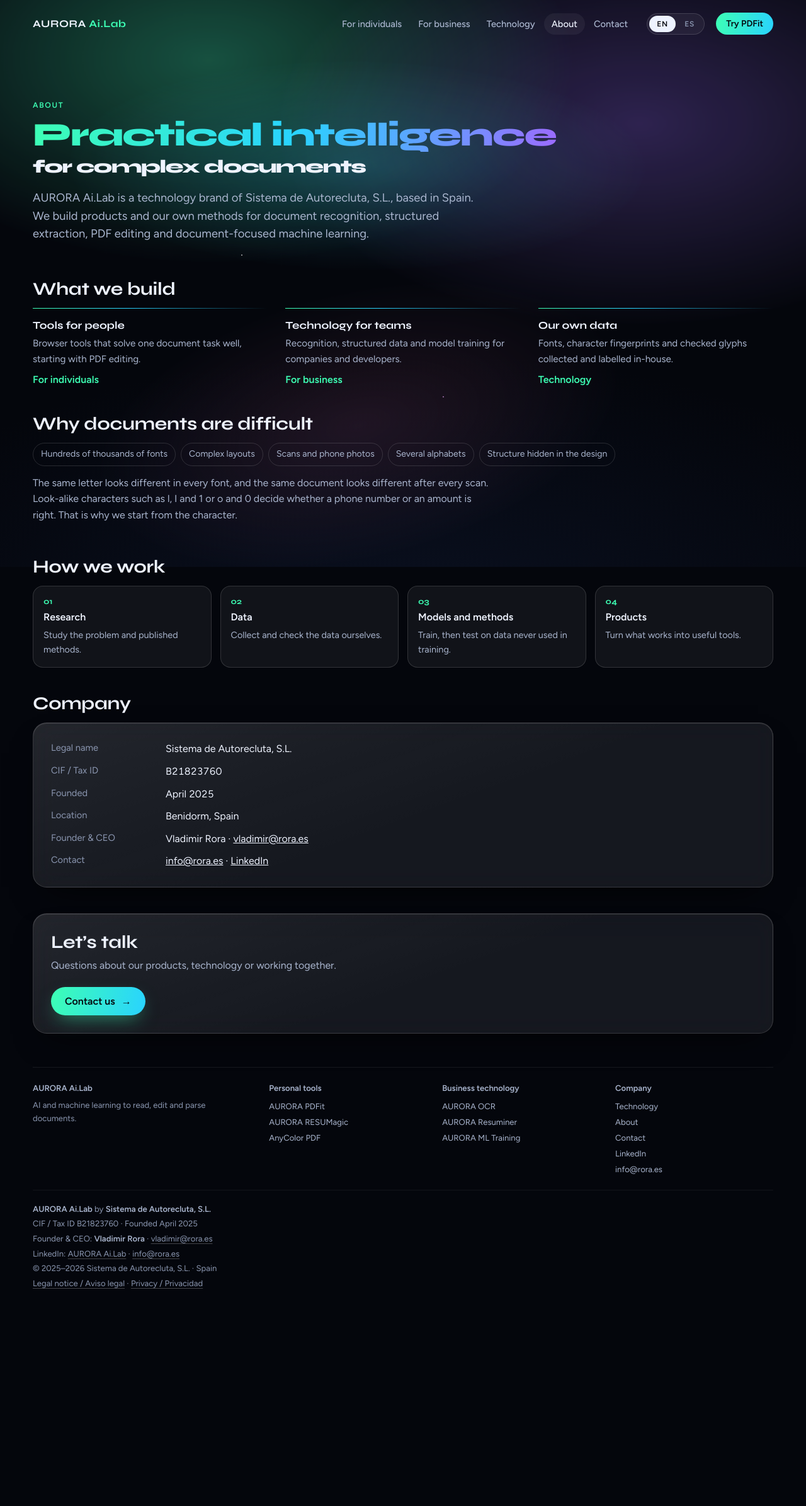
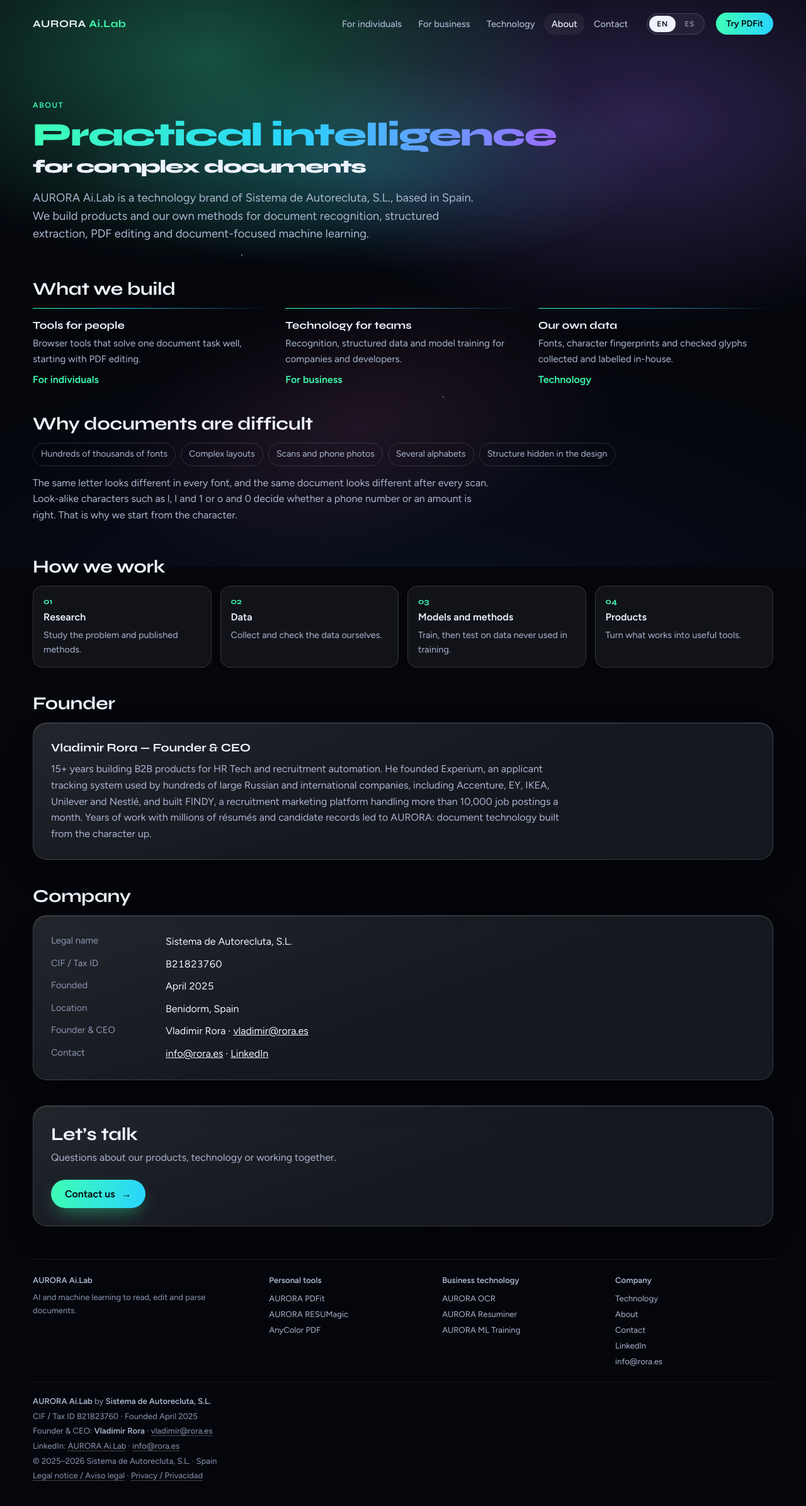
Before and after one commit to Totororik/rora.es, a Jekyll site: the page built from about/index.html, in a window 1280 px wide. Shown: the whole page at 63% size. Built offline with Jekyll 4.4.1, drawn with Linux system fonts in a browser that asks for light colours; before the commit the page ends 2085 px from its top, so only the background shows below that.

Commit message:
About: founder block (EN + ES)
Co-Authored-By: Claude Opus 5.5 <noreply@anthropic.com>
Claude-Session: https://claude.ai/code/session_018wxw8nUirvxwf4q119Hca8

```diff
--- a/about/index.html
+++ b/about/index.html
@@ -37,6 +37,14 @@ description: "AURORA Ai.Lab is a technology brand of Sistema de Autorecluta, S.L
     </section>
 
     <section class="sec">
+      <h2>Founder</h2>
+      <div class="panel">
+        <h3 class="founder">{{ site.data.site.founder }} — Founder &amp; CEO</h3>
+        <p>15+ years building B2B products for HR Tech and recruitment automation. He founded Experium, an applicant tracking system used by hundreds of large Russian and international companies, including Accenture, EY, IKEA, Unilever and Nestlé, and built FINDY, a recruitment marketing platform handling more than 10,000 job postings a month. Years of work with millions of résumés and candidate records led to AURORA: document technology built from the character up.</p>
+      </div>
+    </section>
+
+    <section class="sec">
       <h2>Company</h2>
       <div class="panel">
         <dl class="spec">
--- a/aurora.css
+++ b/aurora.css
@@ -314,3 +314,5 @@ ul.chips li { padding: 6px 12px; border-radius: 999px; font-size: .88rem; color:
 /* number, label and note stack from the top, so labels line up across a row */
 .score { align-content: start; }
 ol.steps li { align-content: start; }
+.founder { margin: 0 0 8px; font: 700 1.15rem/1.3 var(--display); }
+.panel .founder + p { margin: 0; max-width: 52rem; color: var(--ink-soft); }
```
Also changed, not shown: es/about/index.html (+8 -0 lines).
